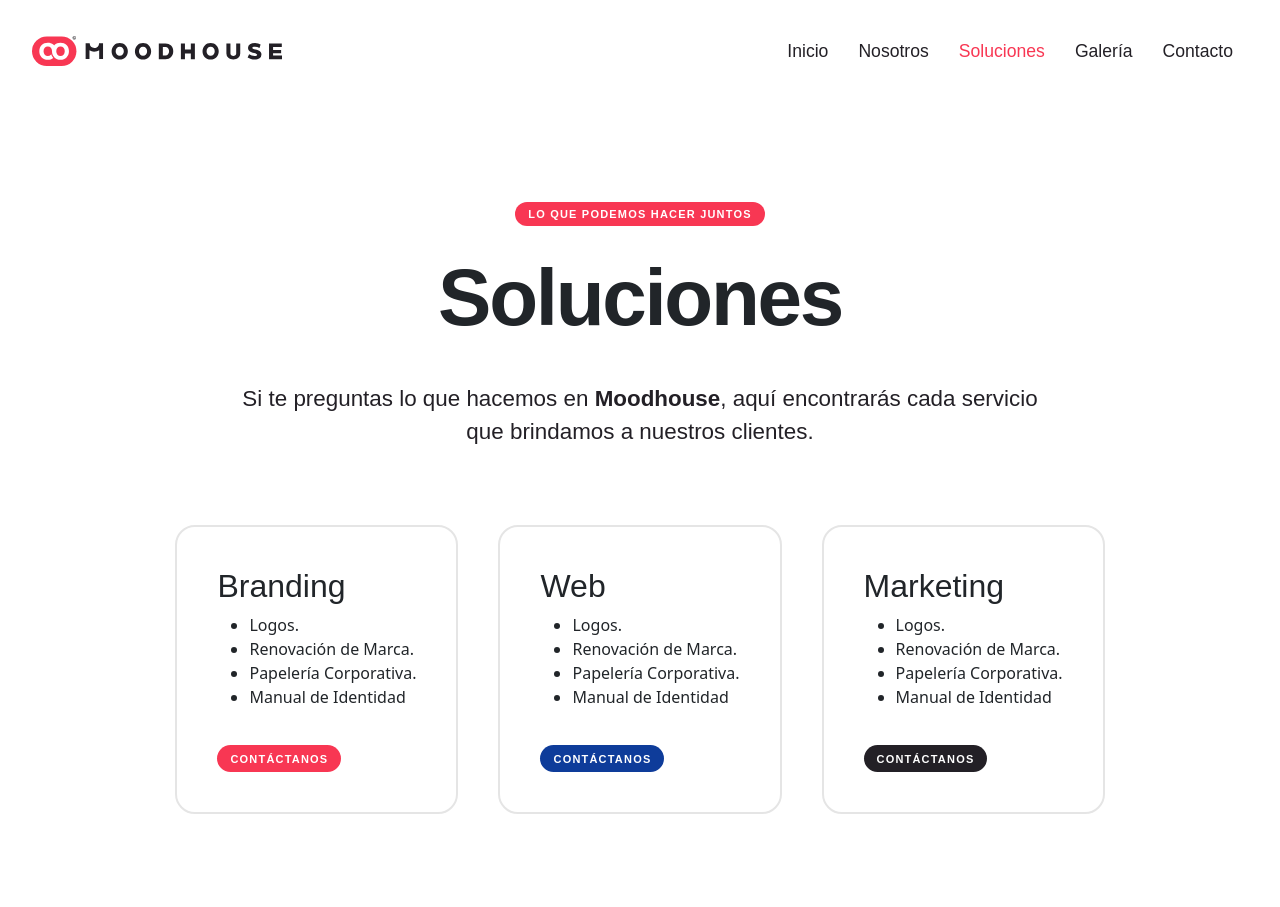
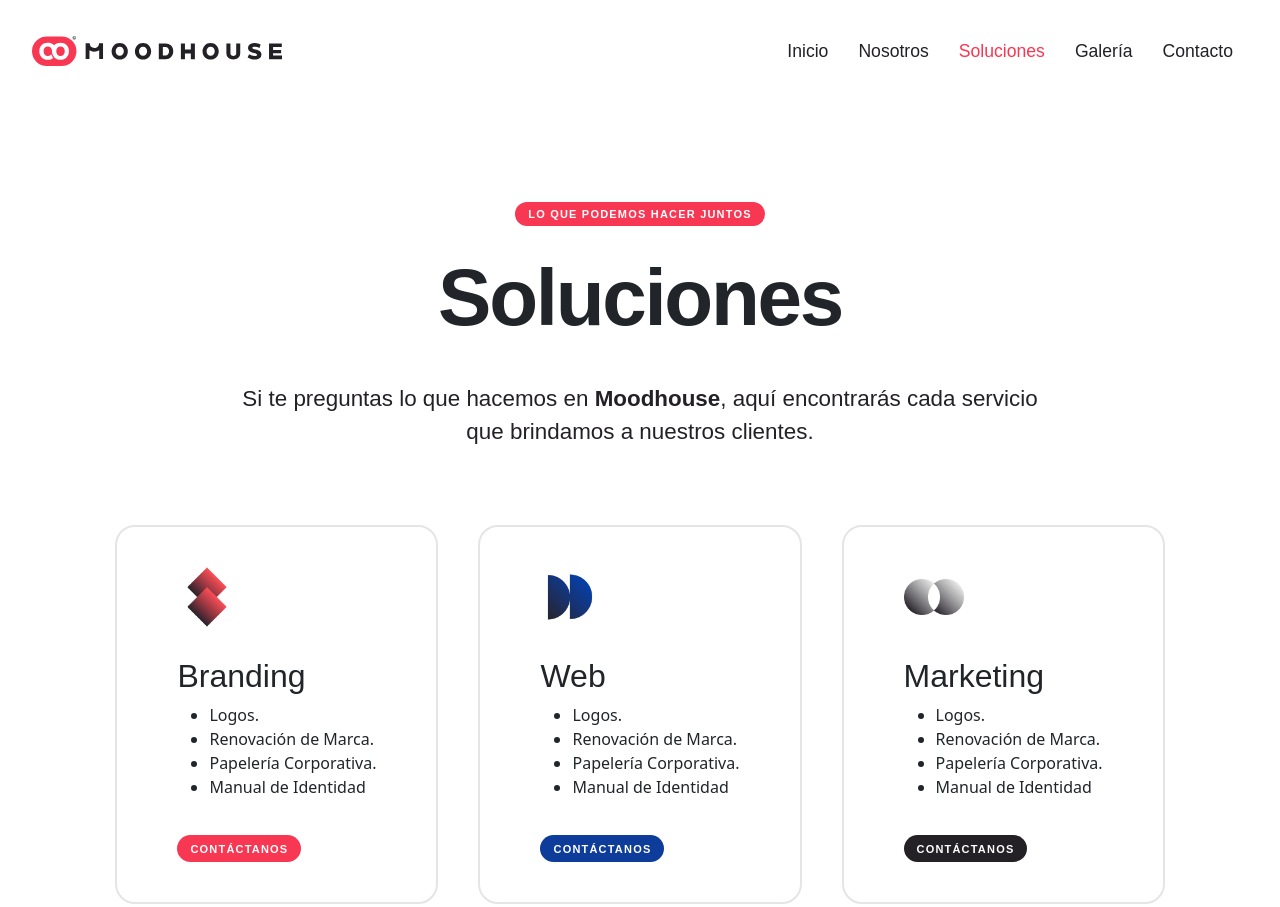
Before and after one commit to AlvaroNinoS/Moodhouse, a website: page pages/soluciones.html in a window 1280 px wide. Shown: the top 907 px of the page. Drawn offline with nearby package versions, Linux system fonts and the light colour scheme; a web font is replaced by a local one.

Commit message:
Proyecto Final

```diff
--- a/pages/soluciones.html
+++ b/pages/soluciones.html
@@ -65,6 +65,7 @@
         <section class="container-spc-center">
                 <article class="box">
                     <div class="box__service">
+                        <img src="../assets/branding.png" alt="branding icon">
                         <h2>Branding</h2>
                     <ul>
                         <li>Logos.</li>
@@ -79,6 +80,7 @@
                 </article>
                 <article class="box">
                     <div class="box__service">
+                        <img src="../assets/web.png" alt="web icon">
                         <h2>Web</h2>
                     <ul>
                         <li>Logos.</li>
@@ -93,6 +95,7 @@
                 </article>
                 <article class="box">
                     <div class="box__service">
+                        <img src="../assets/marketing.png" alt="web icon">
                         <h2>Marketing</h2>
                     <ul>
                         <li>Logos.</li>
--- a/sass/pages/_soluciones.scss
+++ b/sass/pages/_soluciones.scss
@@ -3,7 +3,7 @@
     border-radius: 20px;
     margin: 20px;
     margin-top: 60px;
-    padding: 40px;
+    padding: 40px 60px;
     justify-content: space-evenly;
 
     & h3{
@@ -16,6 +16,11 @@
             display: flex;
             flex-direction: column;
             align-items: flex-start;
+
+            & img{
+                width: 60px;
+                margin-bottom: 30px;
+            }
 
             @include media-up(md){
                     display: flex;
```
Also changed, not shown: index.html (+3 -3 lines), assets/branding.png (added), assets/marketing.png (added), assets/web.png (added), css/style.css, sass/partials/_footer.scss (renamed from sass/partials/footer.scss).
